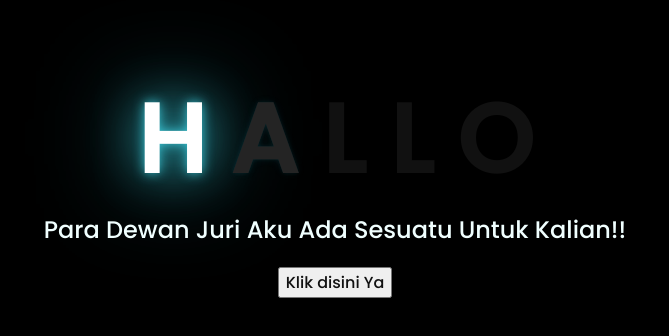
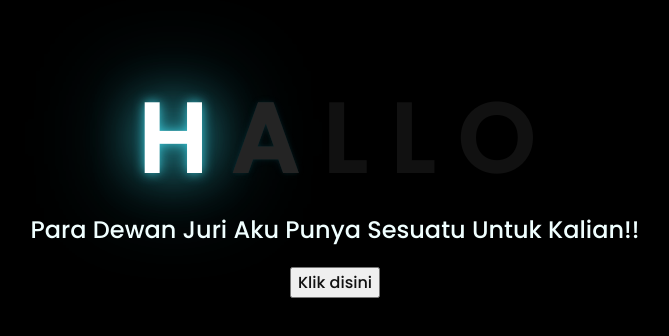
Before and after one commit to Wiwifitriyanti/Flowerss-html, a plain HTML site: page index.html in a window 1280 px wide. Shown: the part 226-562 px from the top of the page, without its empty margins (313-982 px from the left). Drawn offline with Linux system fonts and the light colour scheme.

Commit message:
flowerrs-html

```diff
--- a/index.html
+++ b/index.html
@@ -18,11 +18,11 @@
         <span>O</span>
     </div>
     <div class="description">
-        <span>Para Dewan Juri Aku Ada Sesuatu Untuk Kalian!!</span>
+        <span>Para Dewan Juri Aku Punya Sesuatu Untuk Kalian!!</span>
     </div>
     <div class="button">
         <button>
-            <a href="flower.html">Klik disini Ya</a>
+            <a href="flower.html">Klik disini</a>
         </button>
 
     </div>
```
Also changed, not shown: main.js (renamed from img/main.js).
